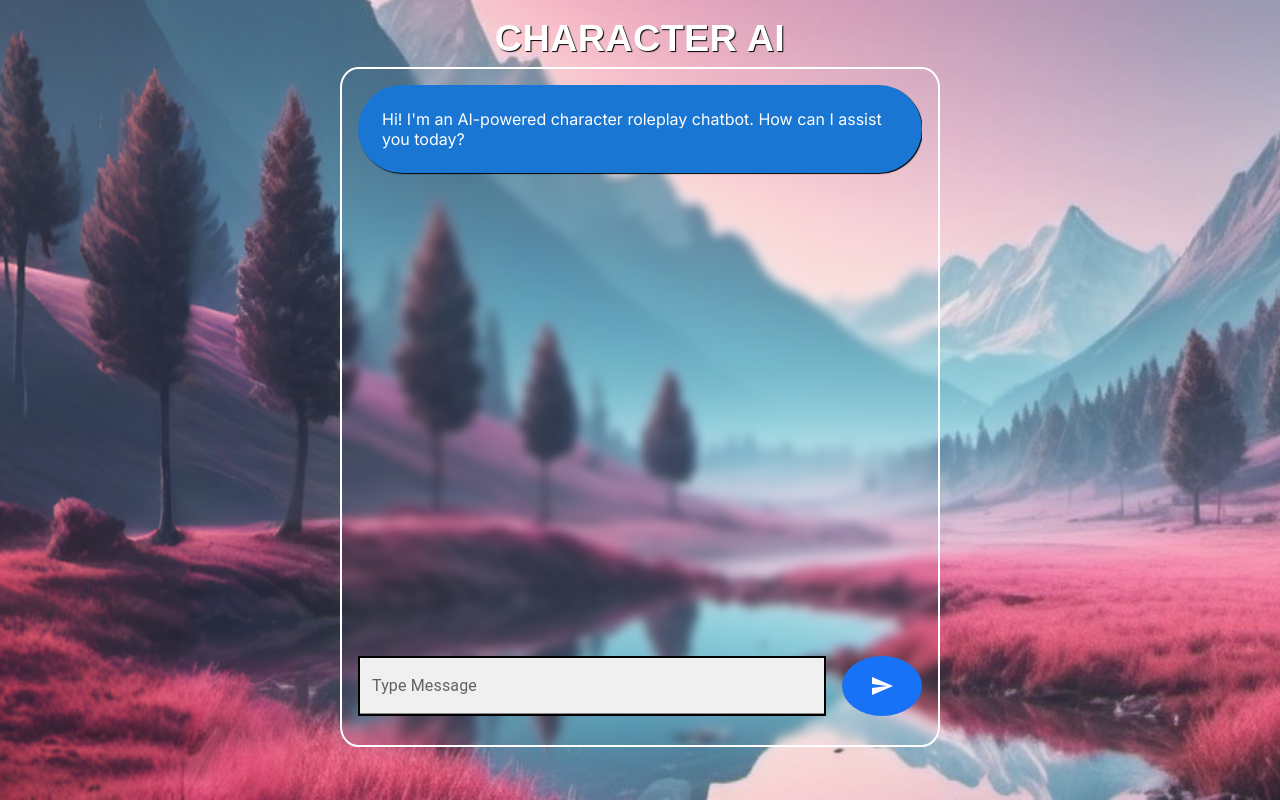
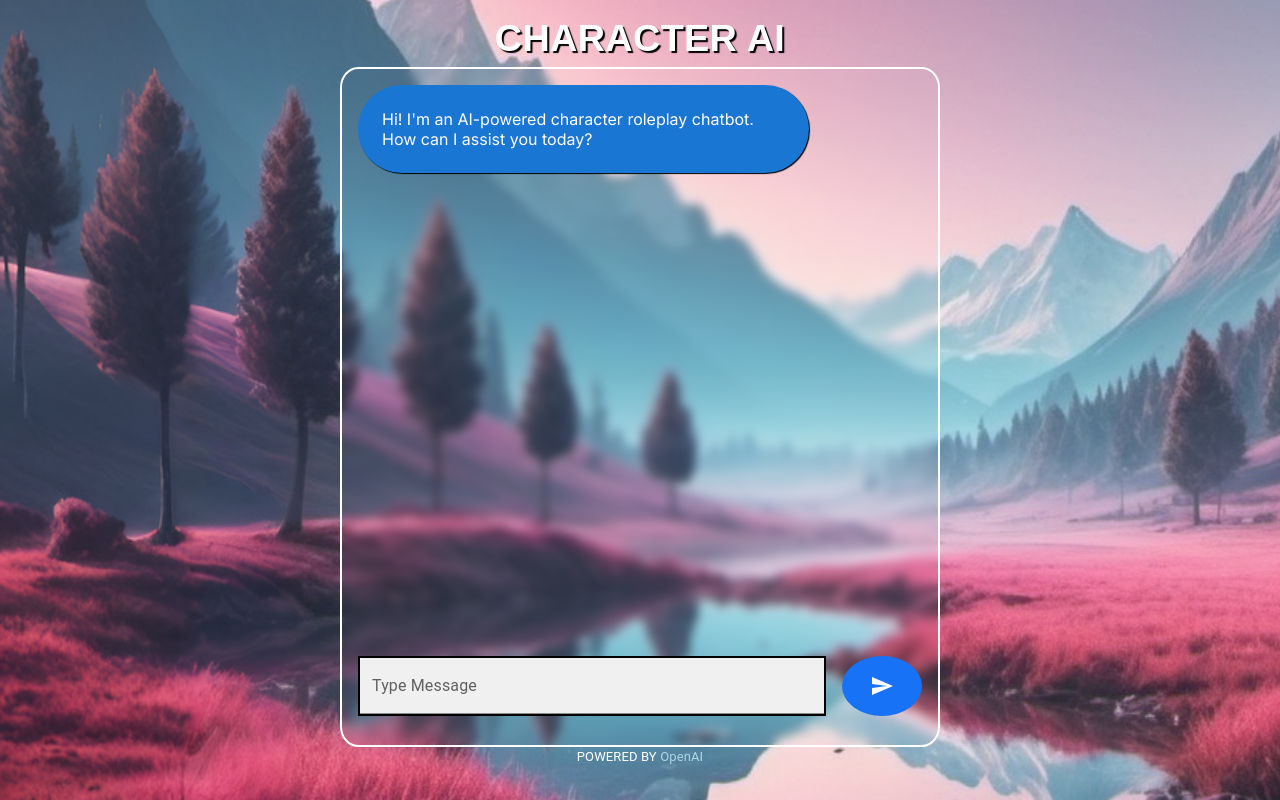
Before and after one commit to connerng/career-counselor-ai, a Next.js app: page / in a window 1280 px wide. Built offline with nearby package versions, Linux system fonts and the light colour scheme.

Commit message:
Made layout edits and added hyperlink to OPenAI

```diff
--- a/app/globals.css
+++ b/app/globals.css
@@ -1,5 +1,3 @@
-/* @import url('https://fonts.googleapis.com/css2?family=Space+Grotesk:wght@300..700&display=swap'); */
-
 * {
   box-sizing: border-box;
   padding: 0;
@@ -28,3 +26,23 @@
   width: 100px;
   background-color:lightskyblue;
 }
+
+a:link {
+  color: lightblue;
+  text-decoration: none;
+}
+
+a:visited {
+  color: lightblue;
+  text-decoration: none;
+}
+
+a:hover {
+  color: white;
+  text-decoration: underline;
+}
+
+a:active {
+  color: blue;
+  text-decoration: underline;
+}
--- a/app/page.js
+++ b/app/page.js
@@ -96,7 +96,7 @@ export default function Home() {
             fontSize: '1cm',
             fontWeight: 'bold',
             color: 'white',
-            textShadow: '1px 1px 1px black',
+            textShadow: '2px 2px 1px black',
           }}
         >CHARACTER AI</Typography>
         <Stack
@@ -132,7 +132,8 @@ export default function Home() {
                       message.role==='assistant' ? 'primary.main' : 'secondary.main'
                     }
                     color='white'
-                    borderRadius={16}
+                    borderRadius={12}
+                    maxWidth="80%"
                     p={3}
                     boxShadow="1px 1px 1px black"
                   >
@@ -183,6 +184,7 @@ export default function Home() {
               </IconButton>
           </Stack>
         </Stack>
+        <Typography fontSize="small" textAlign="center" color="white" p="">POWERED BY <a href="https://openai.com/">OpenAI</a></Typography>
       </Box>
     </Box>
 
```
